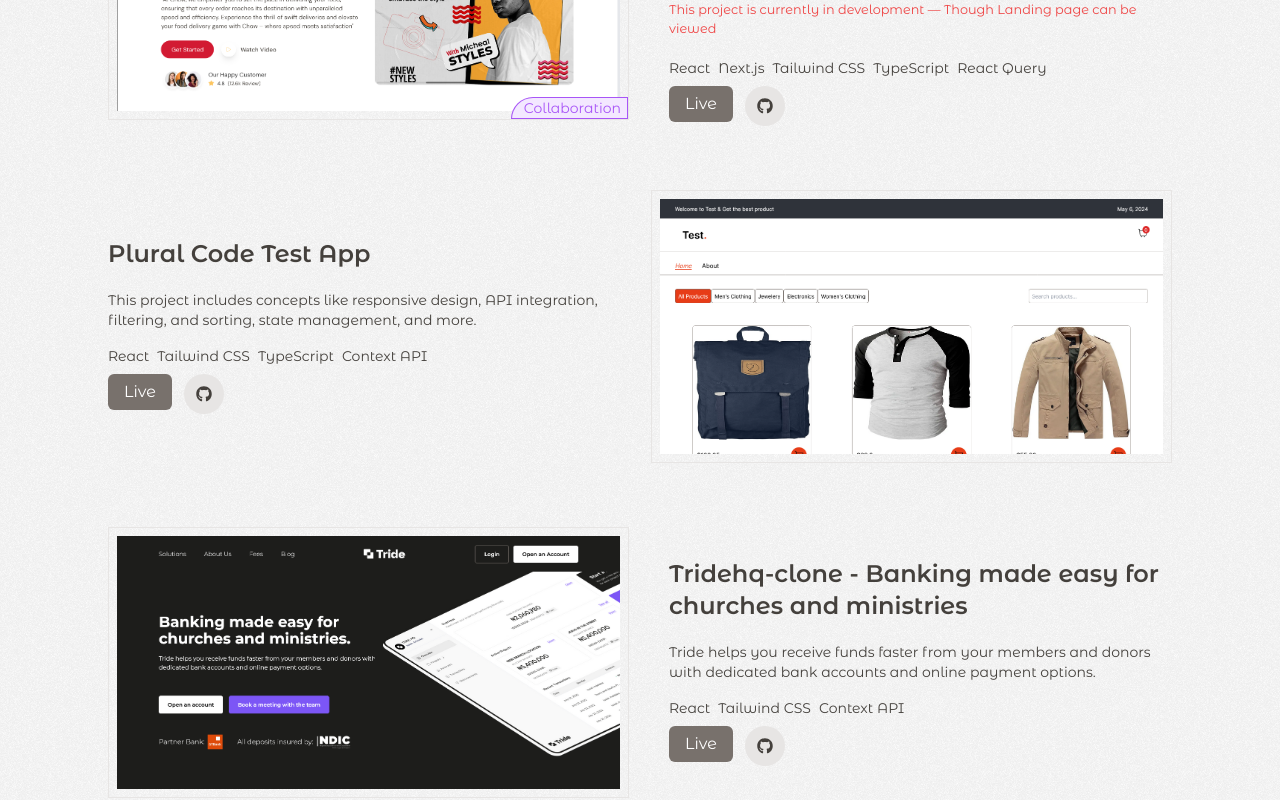
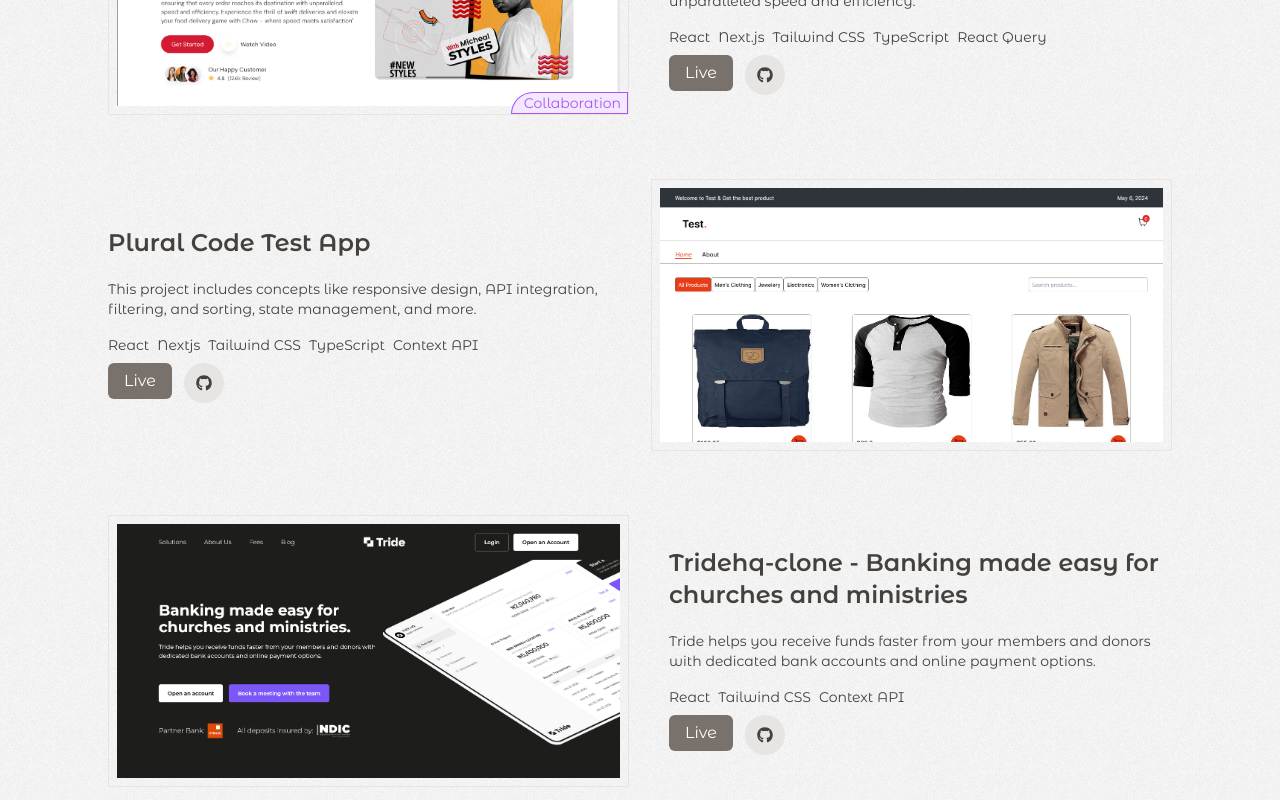
Before and after one commit to blossomobasi/blossoms-portfolio, a Next.js app: page /projects in a window 1280 px wide. Shown: the part 1098-1898 px from the top of the page. Built offline with nearby package versions, Linux system fonts and the light colour scheme.

Commit message:
Update project stack

```diff
--- a/src/data/projects.ts
+++ b/src/data/projects.ts
@@ -52,7 +52,6 @@ export const projects: IProjects[] = [
         src: "/images/chowgoo.png",
         alt: "Chowgoo Project",
         title: "CHOWGOO - where speed meets satisfaction",
-        development: true,
         collaboration: true,
         stacks: ["React", "Next.js", "Tailwind CSS", "TypeScript", "React Query"],
         content:
@@ -64,7 +63,7 @@ export const projects: IProjects[] = [
         src: "/images/pluralcode-test-project.png",
         alt: "Plural Code Test Project",
         title: "Plural Code Test App",
-        stacks: ["React", "Tailwind CSS", "TypeScript", "Context API"],
+        stacks: ["React", "Nextjs", "Tailwind CSS", "TypeScript", "Context API"],
         content:
             "This project includes concepts like responsive design, API integration, filtering, and sorting, state management, and more.",
         githubLink: "https://github.com/blossomobasi/pluralcode-test-app",
```
